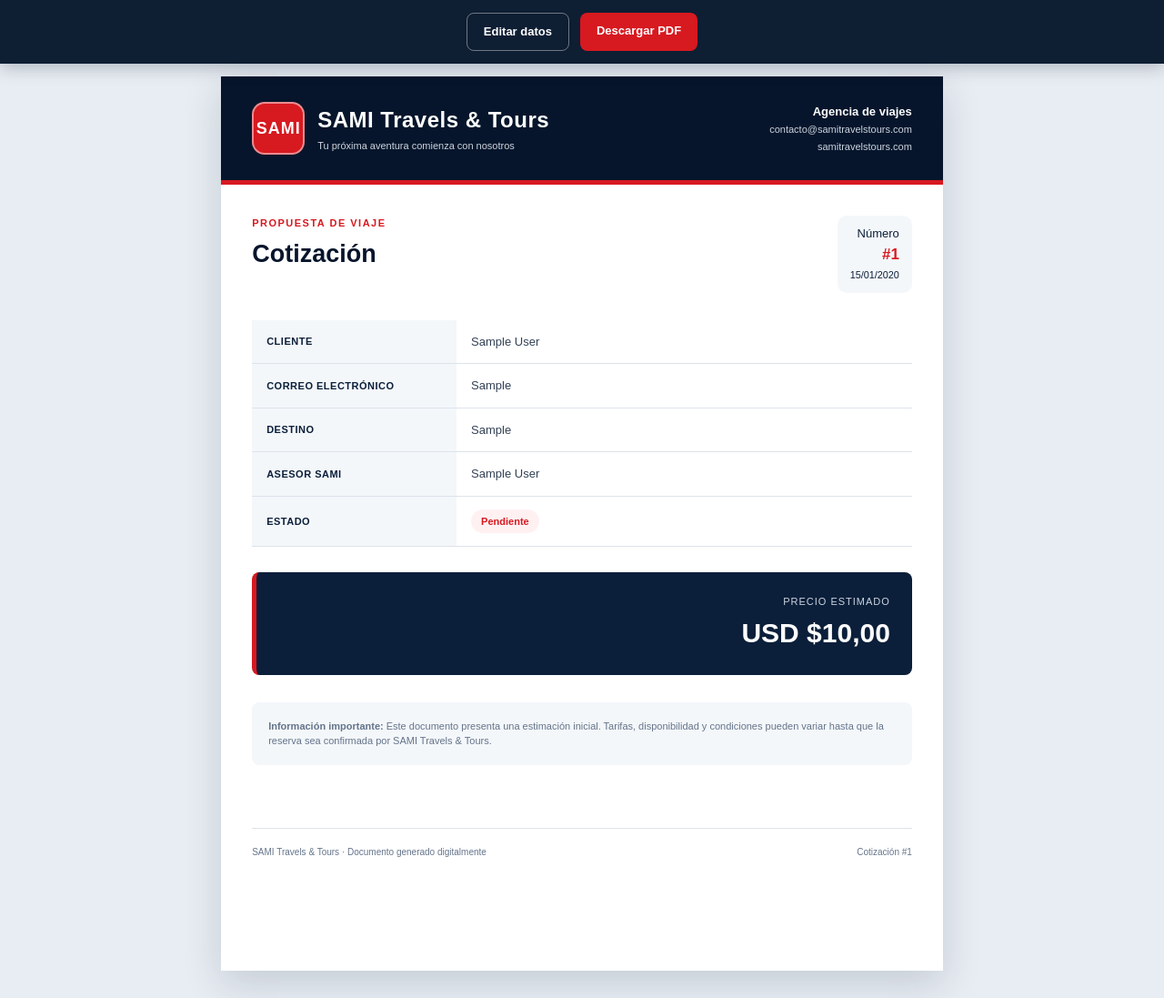
After one commit to JaimeBerrios/SAMI-Travels---Tours-App, a Django app: page /sami-admin/cotizaciones/1/vista-previa/ in a window 1280 px wide. The commit adds this page. Shown: the whole page at 91% size. Run offline with Django 4.2, Linux system fonts and the light colour scheme; a user stored in the database is signed in; tables that the repository leaves empty hold one stand-in row (values such as "Sample post").

Commit message:
feat: add quotation PDF preview and download

```diff
--- a/requirements.txt
+++ b/requirements.txt
@@ -7,4 +7,4 @@ whitenoise==6.7.0
 mysqlclient==2.2.8
 sqlparse==0.6.0
 tzdata==2026.3
-WeasyPrint==69.0
+weasyprint==69.0
--- /dev/null
+++ b/sami_admin/templates/sami_admin/cotizacion_documento.html
@@ -0,0 +1,70 @@
+<!doctype html>
+<html lang="es">
+<head>
+    <meta charset="utf-8">
+    <title>Cotización SAMI #{{ cotizacion.id }}</title>
+    <style>
+        @page { size: A4; margin: 18mm 16mm 20mm; }
+        :root { --navy: #0B1F3A; --navy-dark: #06152B; --red: #D71920; --soft: #F4F7FA; --muted: #64748B; }
+        * { box-sizing: border-box; }
+        body { margin: 0; background: #e8edf3; color: var(--navy); font-family: Arial, Helvetica, sans-serif; font-size: 13px; line-height: 1.5; }
+        .actions { position: fixed; z-index: 10; top: 0; left: 0; right: 0; display: flex; justify-content: center; gap: 12px; padding: 14px; background: rgba(6, 21, 43, .96); box-shadow: 0 4px 18px rgba(6, 21, 43, .25); }
+        .button { display: inline-block; border-radius: 8px; padding: 10px 18px; color: white; font-size: 13px; font-weight: 700; text-decoration: none; }
+        .button-secondary { border: 1px solid rgba(255,255,255,.4); background: transparent; }
+        .button-primary { background: var(--red); }
+        .preview-shell { padding: 84px 20px 30px; }
+        .document { width: 210mm; min-height: 260mm; margin: 0 auto; overflow: hidden; background: white; box-shadow: 0 14px 40px rgba(11,31,58,.16); }
+        .header { display: flex; justify-content: space-between; align-items: center; padding: 28px 34px; border-bottom: 5px solid var(--red); background: var(--navy-dark); color: white; }
+        .brand { display: flex; align-items: center; gap: 14px; }
+        .logo { display: grid; width: 58px; height: 58px; place-items: center; border: 2px solid rgba(255,255,255,.5); border-radius: 14px; background: var(--red); font-size: 18px; font-weight: 800; letter-spacing: 1px; }
+        .brand h1 { margin: 0; font-size: 24px; letter-spacing: .5px; }
+        .brand p, .agency p { margin: 2px 0 0; color: #cbd5e1; font-size: 11px; }
+        .agency { text-align: right; }
+        .content { padding: 34px; }
+        .title-row { display: flex; justify-content: space-between; align-items: flex-start; margin-bottom: 30px; }
+        .eyebrow { margin: 0 0 5px; color: var(--red); font-size: 11px; font-weight: 800; letter-spacing: 1.5px; text-transform: uppercase; }
+        h2 { margin: 0; color: var(--navy-dark); font-size: 27px; }
+        .quote-number { border-radius: 10px; padding: 10px 14px; background: var(--soft); text-align: right; }
+        .quote-number strong { display: block; color: var(--red); font-size: 17px; }
+        table { width: 100%; border-collapse: collapse; }
+        th { width: 31%; padding: 14px 16px; border-bottom: 1px solid #dce3ea; background: var(--soft); color: var(--navy); text-align: left; font-size: 11px; letter-spacing: .5px; text-transform: uppercase; }
+        td { padding: 14px 16px; border-bottom: 1px solid #dce3ea; color: #334155; }
+        .status { display: inline-block; border-radius: 999px; padding: 5px 11px; background: #fff1f2; color: var(--red); font-size: 11px; font-weight: 700; }
+        .total { margin-top: 28px; padding: 24px; border-left: 5px solid var(--red); border-radius: 8px; background: var(--navy); color: white; text-align: right; }
+        .total span { display: block; color: #cbd5e1; font-size: 11px; letter-spacing: 1px; text-transform: uppercase; }
+        .total strong { display: block; margin-top: 3px; font-size: 30px; }
+        .note { margin-top: 30px; padding: 18px; border-radius: 8px; background: var(--soft); color: var(--muted); font-size: 11px; }
+        .footer { display: flex; justify-content: space-between; margin: 35px 34px 0; padding: 18px 0 28px; border-top: 1px solid #dce3ea; color: var(--muted); font-size: 10px; }
+        @media print { body { background: white; } .actions { display: none; } .preview-shell { padding: 0; } .document { width: auto; min-height: auto; box-shadow: none; } }
+    </style>
+</head>
+<body>
+    {% if preview %}
+        <nav class="actions" aria-label="Acciones del documento">
+            <a class="button button-secondary" href="{% url 'sami_admin:quotation-update' cotizacion.id %}">Editar datos</a>
+            <a class="button button-primary" href="{% url 'sami_admin:quotation-pdf' cotizacion.id %}">Descargar PDF</a>
+        </nav>
+    {% endif %}
+    <div class="preview-shell">
+        <article class="document">
+            <header class="header">
+                <div class="brand"><div class="logo">SAMI</div><div><h1>SAMI Travels & Tours</h1><p>Tu próxima aventura comienza con nosotros</p></div></div>
+                <div class="agency"><strong>Agencia de viajes</strong><p>{{ contact_email }}</p><p>samitravelstours.com</p></div>
+            </header>
+            <main class="content">
+                <div class="title-row"><div><p class="eyebrow">Propuesta de viaje</p><h2>Cotización</h2></div><div class="quote-number"><span>Número</span><strong>#{{ cotizacion.id }}</strong><small>{{ cotizacion.fecha_creacion|date:"d/m/Y" }}</small></div></div>
+                <table aria-label="Detalle de cotización">
+                    <tr><th>Cliente</th><td>{{ cotizacion.cliente_nombre }}</td></tr>
+                    <tr><th>Correo electrónico</th><td>{{ cotizacion.cliente_correo }}</td></tr>
+                    <tr><th>Destino</th><td>{{ cotizacion.destino }}</td></tr>
+                    <tr><th>Asesor SAMI</th><td>{{ cotizacion.asesor.get_full_name|default:cotizacion.asesor.username }}</td></tr>
+                    <tr><th>Estado</th><td><span class="status">{{ cotizacion.get_estado_display }}</span></td></tr>
+                </table>
+                <div class="total"><span>Precio estimado</span><strong>USD ${{ cotizacion.precio_estimado|floatformat:2 }}</strong></div>
+                <div class="note"><strong>Información importante:</strong> Este documento presenta una estimación inicial. Tarifas, disponibilidad y condiciones pueden variar hasta que la reserva sea confirmada por SAMI Travels & Tours.</div>
+            </main>
+            <footer class="footer"><span>SAMI Travels & Tours · Documento generado digitalmente</span><span>Cotización #{{ cotizacion.id }}</span></footer>
+        </article>
+    </div>
+</body>
+</html>
--- a/sami_admin/templates/sami_admin/cotizacion_list.html
+++ b/sami_admin/templates/sami_admin/cotizacion_list.html
@@ -33,7 +33,7 @@
                                 {% if cotizacion.estado == "aprobada" %}<span class="rounded-full bg-emerald-100 px-3 py-1 text-xs font-semibold text-emerald-800">Aprobada</span>{% elif cotizacion.estado == "rechazada" %}<span class="rounded-full bg-brand-red-soft px-3 py-1 text-xs font-semibold text-brand-red-dark">Rechazada</span>{% else %}<span class="rounded-full bg-amber-100 px-3 py-1 text-xs font-semibold text-amber-800">Pendiente</span>{% endif %}
                             </td>
                             <td class="whitespace-nowrap px-6 py-4 text-slate-500">{{ cotizacion.fecha_creacion|date:"d/m/Y" }}</td>
-                            <td class="whitespace-nowrap px-6 py-4"><div class="flex justify-end gap-2"><a href="{% url 'sami_admin:quotation-update' cotizacion.id %}" class="rounded-lg border border-slate-300 px-3 py-2 text-xs font-semibold text-brand-navy transition hover:bg-brand-navy hover:text-white"><i class="fa-solid fa-pen mr-1"></i>Editar</a><form method="post" action="{% url 'sami_admin:quotation-delete' cotizacion.id %}" onsubmit="return confirm('¿Eliminar esta cotización?');">{% csrf_token %}<button class="rounded-lg border border-brand-red/30 px-3 py-2 text-xs font-semibold text-brand-red transition hover:bg-brand-red hover:text-white" type="submit"><i class="fa-solid fa-trash mr-1"></i>Eliminar</button></form></div></td>
+                            <td class="whitespace-nowrap px-6 py-4"><div class="flex justify-end gap-2"><a href="{% url 'sami_admin:quotation-preview' cotizacion.id %}" class="rounded-lg bg-brand-navy px-3 py-2 text-xs font-semibold text-white transition hover:bg-brand-navy-light"><i class="fa-solid fa-file-pdf mr-1"></i>Ver documento</a><a href="{% url 'sami_admin:quotation-update' cotizacion.id %}" class="rounded-lg border border-slate-300 px-3 py-2 text-xs font-semibold text-brand-navy transition hover:bg-brand-navy hover:text-white"><i class="fa-solid fa-pen mr-1"></i>Editar</a><form method="post" action="{% url 'sami_admin:quotation-delete' cotizacion.id %}" onsubmit="return confirm('¿Eliminar esta cotización?');">{% csrf_token %}<button class="rounded-lg border border-brand-red/30 px-3 py-2 text-xs font-semibold text-brand-red transition hover:bg-brand-red hover:text-white" type="submit"><i class="fa-solid fa-trash mr-1"></i>Eliminar</button></form></div></td>
                         </tr>
                     {% empty %}
                         <tr><td colspan="7" class="px-6 py-16 text-center"><i class="fa-regular fa-file-lines text-3xl text-slate-300"></i><p class="mt-3 text-slate-500">Todavía no hay cotizaciones registradas.</p></td></tr>
--- a/sami_admin/urls.py
+++ b/sami_admin/urls.py
@@ -15,6 +15,16 @@ urlpatterns = [
         "cotizaciones/<int:quotation_id>/editar/",
         views.quotation_update,
         name="quotation-update",
+    ),
+    path(
+        "cotizaciones/<int:quotation_id>/vista-previa/",
+        views.quotation_preview,
+        name="quotation-preview",
+    ),
+    path(
+        "cotizaciones/<int:quotation_id>/pdf/",
+        views.quotation_pdf,
+        name="quotation-pdf",
     ),
     path(
         "cotizaciones/<int:quotation_id>/eliminar/",
--- a/sami_admin/views.py
+++ b/sami_admin/views.py
@@ -9,7 +9,9 @@ from django.contrib.auth import (
 from django.contrib.auth.forms import PasswordChangeForm
 from django.contrib.auth.models import Group
 from django.db import transaction
+from django.http import HttpResponse
 from django.shortcuts import get_object_or_404, redirect, render
+from django.template.loader import render_to_string
 from django.urls import reverse
 from django.utils.http import url_has_allowed_host_and_scheme
 from django.views.decorators.http import require_POST
@@ -25,6 +27,13 @@ from .forms import (
     get_user_role,
 )
 from .models import Cotizacion
+
+
+def generate_quotation_pdf(html, base_url):
+    """Generate a PDF while keeping WeasyPrint lazy-loaded for HTML requests."""
+    from weasyprint import HTML
+
+    return HTML(string=html, base_url=base_url).write_pdf()
 
 
 def assign_user_role(user, role):
@@ -136,6 +145,40 @@ def quotation_update(request, quotation_id):
         "sami_admin/cotizacion_form.html",
         {"form": form, "form_title": "Editar cotización"},
     )
+
+
+@staff_required
+def quotation_preview(request, quotation_id):
+    quotation = get_object_or_404(quotations_for(request.user), pk=quotation_id)
+    return render(
+        request,
+        "sami_admin/cotizacion_documento.html",
+        {
+            "cotizacion": quotation,
+            "preview": True,
+            "contact_email": settings.CONTACT_EMAIL,
+        },
+    )
+
+
+@staff_required
+def quotation_pdf(request, quotation_id):
+    quotation = get_object_or_404(quotations_for(request.user), pk=quotation_id)
+    html = render_to_string(
+        "sami_admin/cotizacion_documento.html",
+        {
+            "cotizacion": quotation,
+            "preview": False,
+            "contact_email": settings.CONTACT_EMAIL,
+        },
+        request=request,
+    )
+    pdf = generate_quotation_pdf(html, request.build_absolute_uri("/"))
+    response = HttpResponse(pdf, content_type="application/pdf")
+    response["Content-Disposition"] = (
+        f'attachment; filename="Cotizacion_SAMI_{quotation.pk}.pdf"'
+    )
+    return response
 
 
 @require_POST
```
Also changed, not shown: sami_admin/tests.py (+60 -0 lines), theme/static/css/dist/styles.css.
